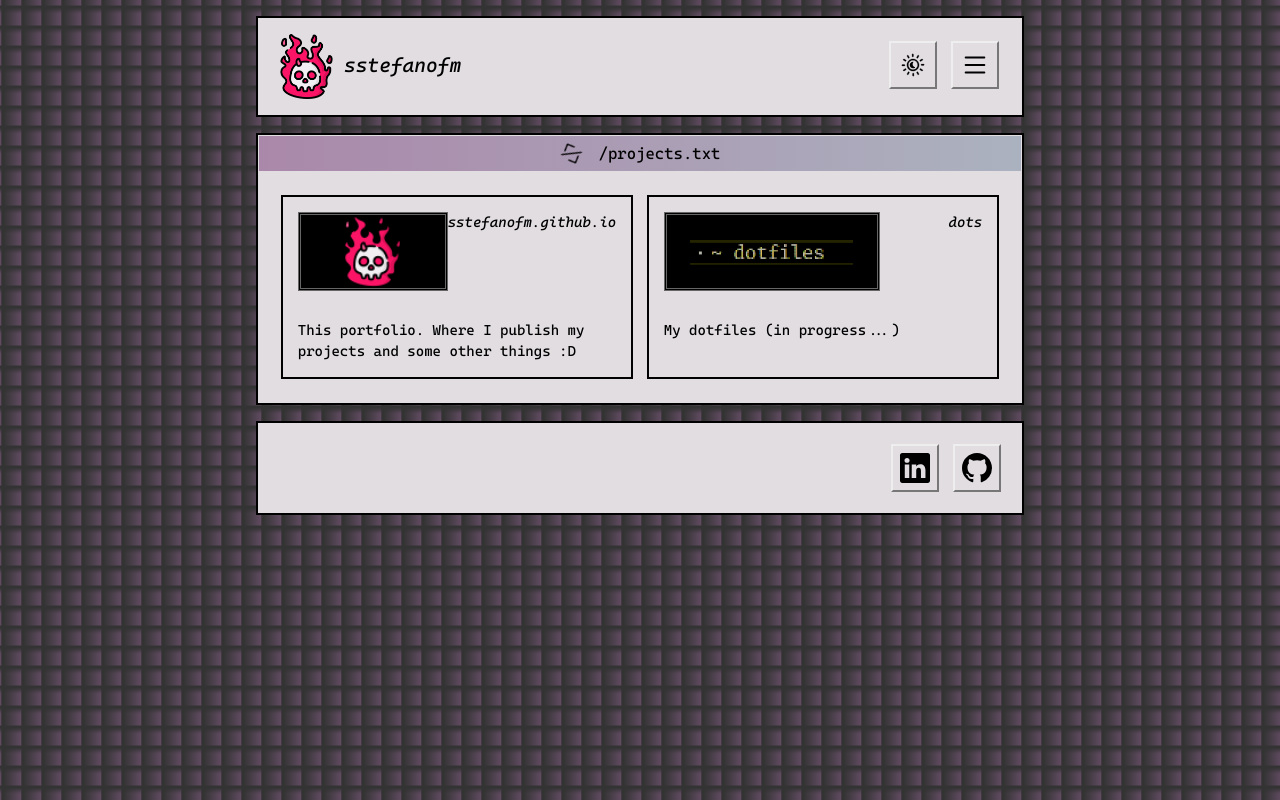
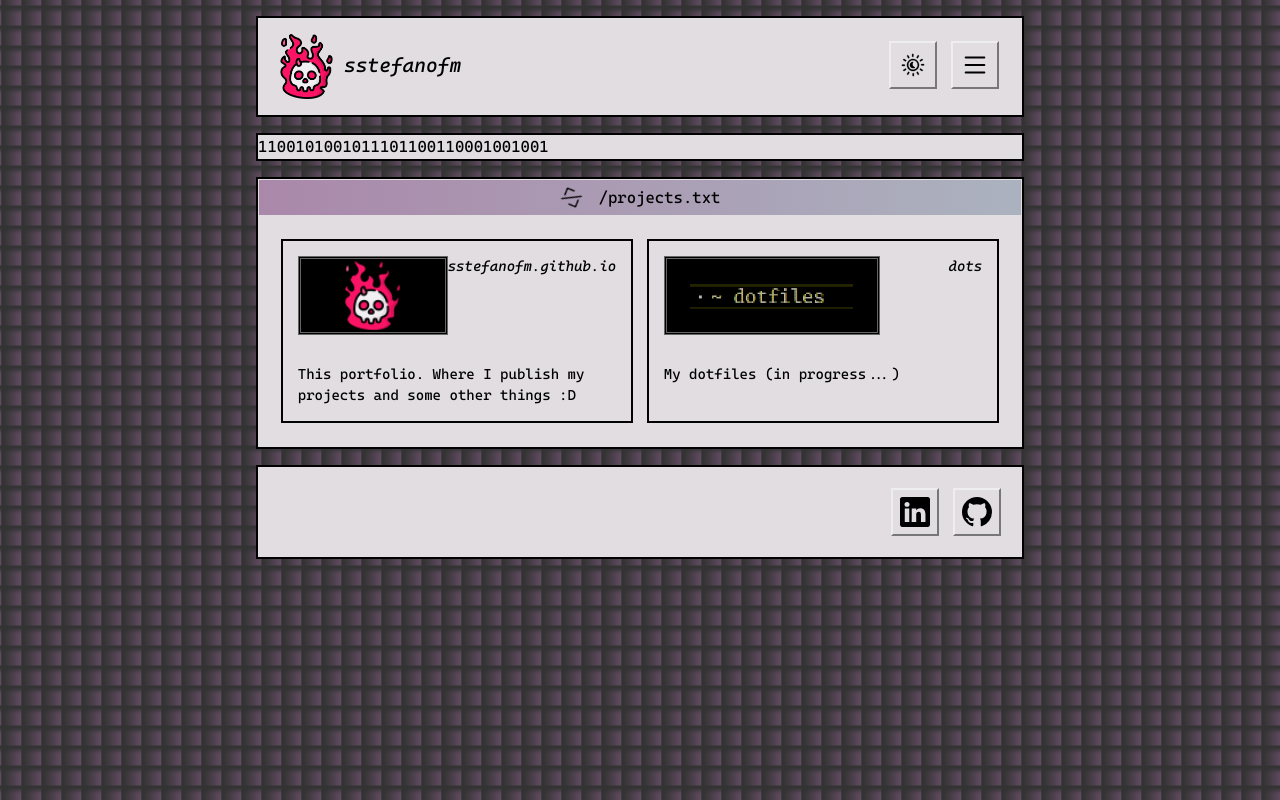
Before and after one commit to sstefanofm/sstefanofm.github.io, a React (Create React App) app: page / in a window 1280 px wide. Built offline with nearby package versions, Linux system fonts and the light colour scheme.

Commit message:
printing current time in binary in App.jsx (change later)

```diff
--- a/src/App.jsx
+++ b/src/App.jsx
@@ -1,19 +1,33 @@
 import './App.css'
 import Footer from './components/Footer'
 import Nav from './components/Nav'
+import Card from './components/Card'
 import ThemeContext from './context/ThemeContext'
 import Theme from './context/theme'
 import { routes } from './routes'
 
-import { useState } from 'react'
+import { useEffect, useState } from 'react'
 import { useRoutes } from 'react-router-dom'
+
+const getBin = (n = 0) => (n >>> 0).toString(2)
+const getTime = () => Math.floor(new Date().getTime() / 1e3)
 
 const App = () => {
   const [theme, setTheme] = useState(Theme.LIGHT)
+  const [binaryTime, setBinaryTime] = useState(getBin(getTime()))
+
+  useEffect(() => {
+    const t = setInterval(() => {
+      setBinaryTime(getBin(getTime()))
+    }, 1e3)
+
+    return () => clearInterval(t)
+  }, [])
 
   return (
     <ThemeContext.Provider value={{ theme, setTheme }}>
       <Nav />
+      <Card>{binaryTime}</Card>
       {useRoutes(routes) /* pages */}
       <Footer />
     </ThemeContext.Provider>
```
